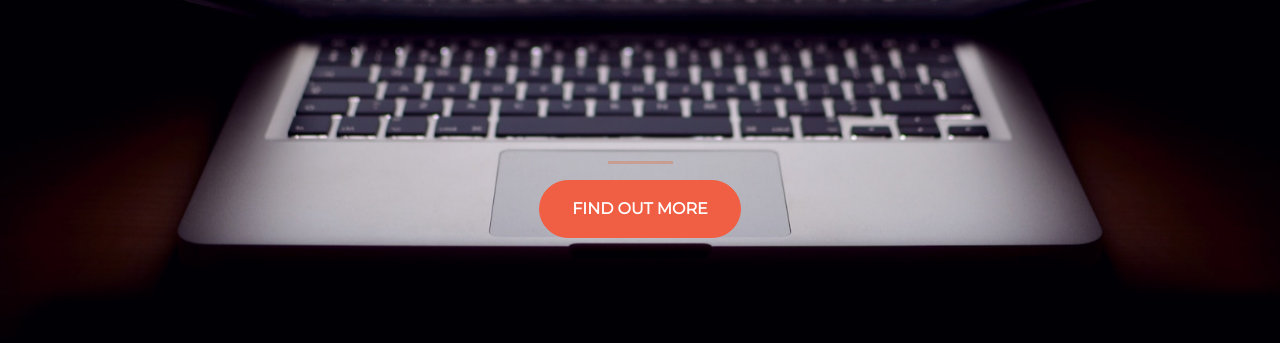
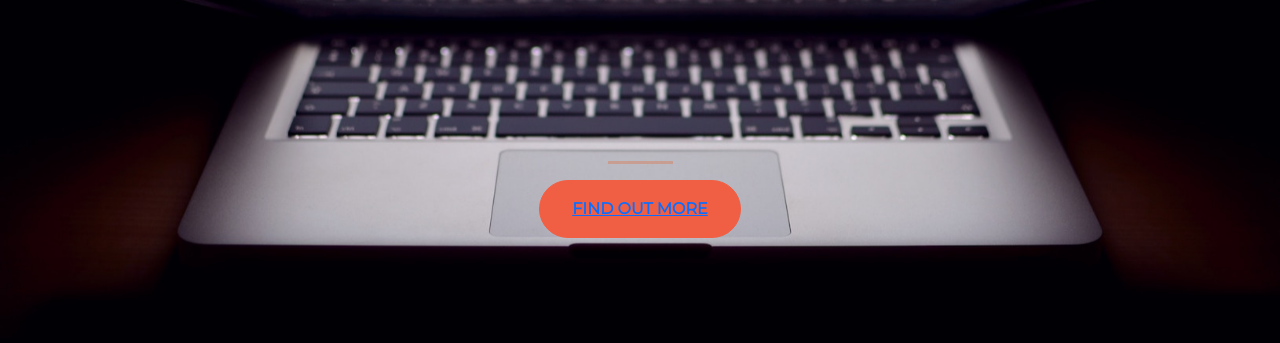
Before and after one commit to alimokhtari1984/landingpage.github.io, a plain HTML site: page index.html in a window 1280 px wide. Shown: the part 321-664 px from the top of the page. Drawn offline with Linux system fonts and the light colour scheme.

Commit message:
Update index.html

```diff
--- a/index.html
+++ b/index.html
@@ -20,7 +20,7 @@
         </header>
         <div class="buffer col-12"></div>
         <section class="text-center col-12"><hr></section>
-        <button class="btn btn-primary btn-xl">Find out more</button>
+        <button class="btn btn-primary btn-xl"><a href="https://mailchi.mp/88bcfa727d25/kianweblandingpage">Find out more</a></button>
       </div>
     </div>
   </body>
```
